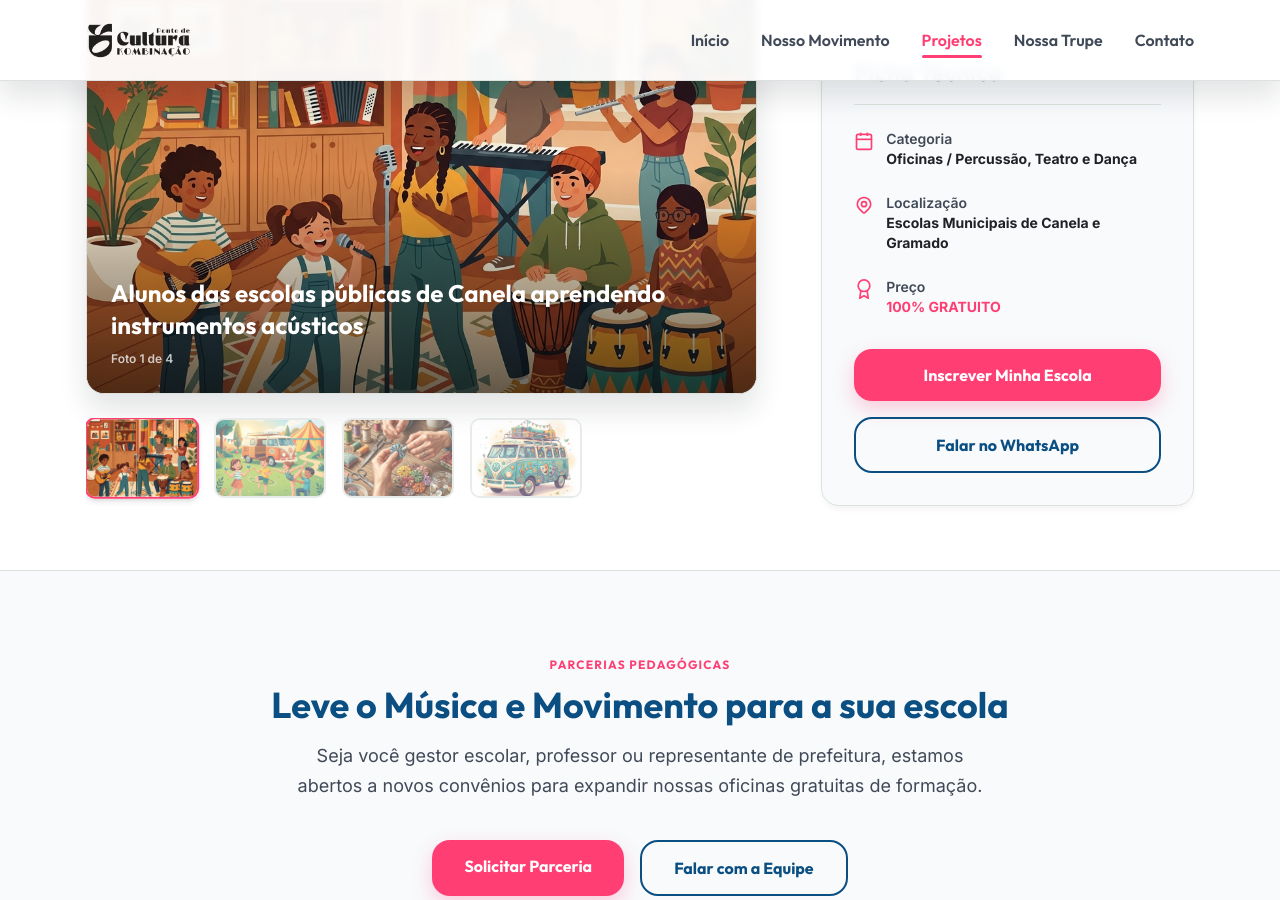
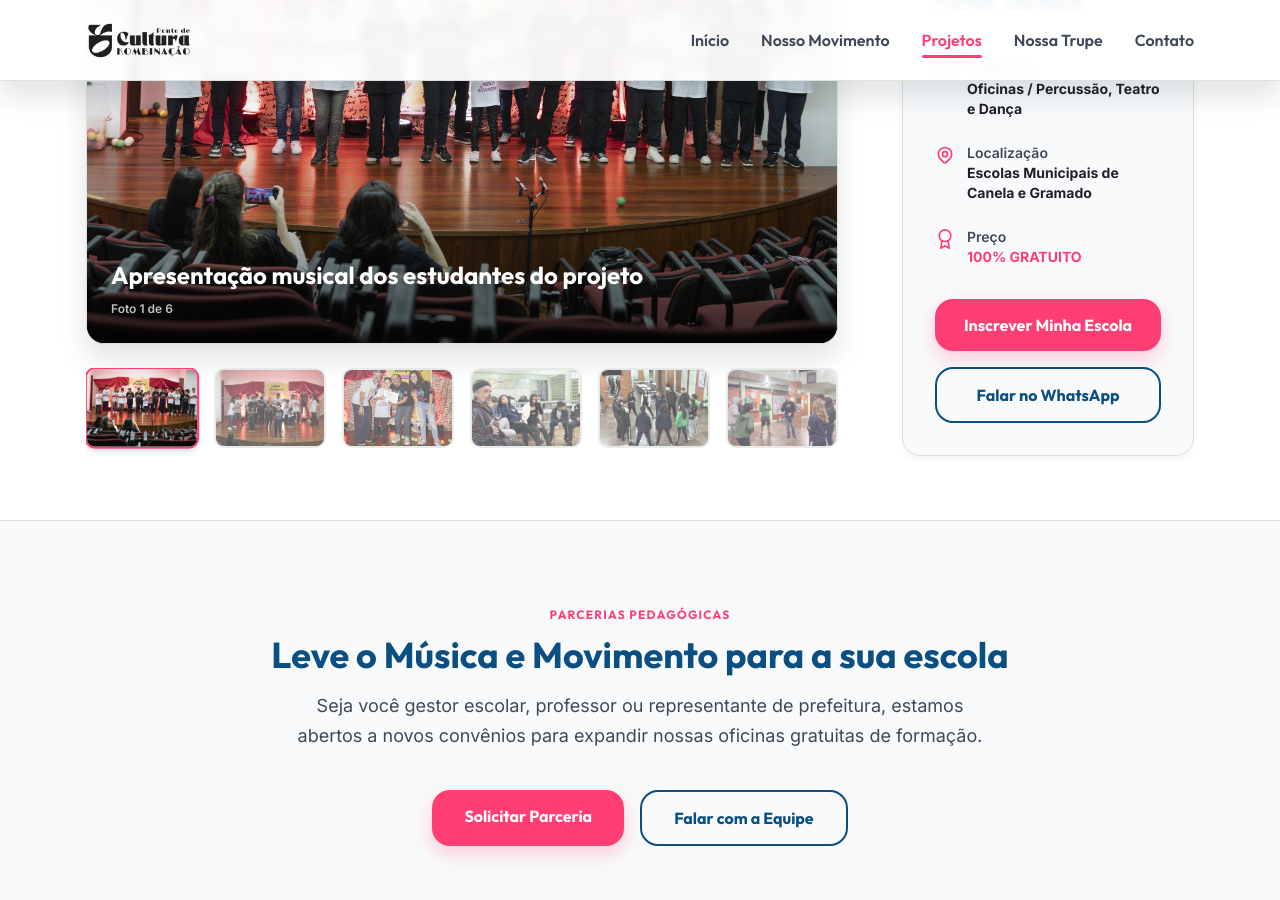
Before and after one commit to devthigas/ponto-de-cultura-site, a Jekyll site: the page built from projetos/musica-e-movimento.html, in a window 1280 px wide and 900 px high, scrolled down 2359 px. Built offline with Jekyll 4.4.1, drawn with Linux system fonts in a browser that asks for light colours; nearby versions of some CDN libraries; some of the changed text lies outside the part shown.

Commit message:
Refactor code structure for improved readability and maintainability

```diff
--- a/_config.yml
+++ b/_config.yml
@@ -1,8 +1,8 @@
 # Site settings
 title: Ponto de Cultura Kombinação
 email: contato@culturapontokombi.com.br
-whatsapp_number: "5519974047622"
-whatsapp_display: "(19) 97404-7622"
+whatsapp_number: "555499935-1789"
+whatsapp_display: "(54)9 9935-1789"
 description: >-
   O Ponto de Cultura Kombinação desenvolve projetos, espetáculos, oficinas e experiências culturais que unem arte, educação e transformação social.
 baseurl: "/ponto-de-cultura-site"
--- a/_includes/footer.html
+++ b/_includes/footer.html
@@ -16,7 +16,7 @@
             <!-- Social Icons -->
             <div class="flex gap-4 mt-2">
                 <a
-                        href="https://www.instagram.com/culturapontokombi"
+                        href="https://www.instagram.com/cultura.kombi"
                         target="_blank"
                         rel="noopener noreferrer"
                         class="w-10 h-10 rounded-full bg-white/10 flex items-center justify-center text-white hover:bg-primary hover:-translate-y-1 transition-all duration-300"
@@ -24,17 +24,6 @@
                 >
                     <svg width="20" height="20" fill="currentColor" viewBox="0 0 24 24" aria-hidden="true">
                         <path d="M12 2.163c3.204 0 3.584.012 4.85.07 3.252.148 4.771 1.691 4.919 4.919.058 1.265.069 1.645.069 4.849 0 3.205-.012 3.584-.069 4.849-.149 3.225-1.664 4.771-4.919 4.919-1.266.058-1.644.07-4.85.07-3.204 0-3.584-.012-4.849-.07-3.26-.149-4.771-1.699-4.919-4.92-.058-1.265-.07-1.644-.07-4.849 0-3.204.013-3.583.07-4.849.149-3.227 1.664-4.771 4.919-4.919 1.266-.057 1.645-.069 4.849-.069zM12 0C8.741 0 8.333.014 7.053.072 2.695.272.273 2.69.073 7.051.014 8.333 0 8.741 0 12c0 3.259.014 3.668.072 4.948.2 4.358 2.618 6.78 6.98 6.98 1.281.058 1.689.072 4.948.072 3.259 0 3.668-.014 4.948-.072 4.354-.2 6.782-2.618 6.979-6.98.059-1.28.073-1.689.073-4.948 0-3.259-.014-3.667-.072-4.947-.196-4.354-2.617-6.78-6.979-6.98C15.668.014 15.259 0 12 0zm0 5.838a6.162 6.162 0 1 0 0 12.324 6.162 6.162 0 0 0 0-12.324zM12 16a4 4 0 1 1 0-8 4 4 0 0 1 0 8zm6.406-11.845a1.44 1.44 0 1 0 0 2.881 1.44 1.44 0 0 0 0-2.881z"/>
-                    </svg>
-                </a>
-                <a
-                        href="https://www.youtube.com/@pontodeculturakombinacao"
-                        target="_blank"
-                        rel="noopener noreferrer"
-                        class="w-10 h-10 rounded-full bg-white/10 flex items-center justify-center text-white hover:bg-primary hover:-translate-y-1 transition-all duration-300"
-                        aria-label="YouTube"
-                >
-                    <svg width="20" height="20" fill="currentColor" viewBox="0 0 24 24" aria-hidden="true">
-                        <path d="M23.498 6.163a3.003 3.003 0 0 0-2.11-2.107C19.522 3.543 12 3.543 12 3.543s-7.522 0-9.388.513a3.003 3.003 0 0 0-2.11 2.107C0 8.029 0 12 0 12s0 3.971.502 5.837a3.003 3.003 0 0 0 2.11 2.107C4.478 20.457 12 20.457 12 20.457s7.522 0 9.388-.513a3.003 3.003 0 0 0 2.11-2.107C24 15.971 24 12 24 12s0-3.971-.502-5.837zM9.545 15.568V8.432L15.818 12l-6.273 3.568z"/>
                     </svg>
                 </a>
             </div>
@@ -135,23 +124,6 @@
                             class="flex-shrink-0 text-primary mt-1"
                             aria-hidden="true"
                     >
-                        <path d="M4 4h16c1.1 0 2 .9 2 2v12c0 1.1-.9 2-2 2H4c-1.1 0-2-.9-2-2V6c0-1.1.9-2 2-2z" />
-                    </svg>
-                    <span>contato@culturapontokombi.com.br</span>
-                </div>
-                <div class="flex items-start gap-3">
-                    <svg
-                            width="18"
-                            height="18"
-                            viewBox="0 0 24 24"
-                            fill="none"
-                            stroke="currentColor"
-                            stroke-width="2"
-                            stroke-linecap="round"
-                            stroke-linejoin="round"
-                            class="flex-shrink-0 text-primary mt-1"
-                            aria-hidden="true"
-                    >
                         <path d="M22 16.92v3a2 2 0 0 1-2.18 2 19.79 19.79 0 0 1-8.63-3.07 19.5 19.5 0 0 1-6-6 19.79 19.79 0 0 1-3.07-8.67A2 2 0 0 1 4.11 2h3a2 2 0 0 1 2 1.72 12.84 12.84 0 0 0 .7 2.81 2 2 0 0 1-.45 2.11L8.09 9.91a16 16 0 0 0 6 6l1.27-1.27a2 2 0 0 1 2.11-.45 12.84 12.84 0 0 0 2.81.7A2 2 0 0 1 22 16.92z" />
                     </svg>
                     <a class="hover:text-white" href="https://wa.me/{{ site.whatsapp_number }}" target="_blank" rel="noopener noreferrer">{{ site.whatsapp_display }}</a>
--- a/projetos/musica-e-movimento.html
+++ b/projetos/musica-e-movimento.html
@@ -233,10 +233,12 @@
   <script>
     document.addEventListener('DOMContentLoaded', () => {
       const galleryImages = [
-        { src: "{{ '/assets/images/oficinas_musica.png' | relative_url }}", alt: "Crianças em oficina de flauta e canto", caption: "Alunos das escolas públicas de Canela aprendendo instrumentos acústicos" },
-        { src: "{{ '/assets/images/oficinas_circo.png' | relative_url }}", alt: "Grupo praticando equilibrismo com pratos", caption: "Desenvolvimento psicomotor através do circo nas escolas municipais" },
-        { src: "{{ '/assets/images/artesanato_comunidade.png' | relative_url }}", alt: "Mulheres do grupo Fuxico das Bunitas produzindo artesanato", caption: "Espaço de convivência e oficinas de artesanato para as mães da comunidade" },
-        { src: "{{ '/assets/images/kombi_cultural.png' | relative_url }}", alt: "Kombi de caravana enfeitada com artes", caption: "Nossa Kombi itinerante levando educação artística e inclusão por toda a região" }
+        { src: "{{ '/assets/images/musica-apresentacao.jpg' | relative_url }}", alt: "Estudantes se apresentam juntos no palco do projeto Música e Movimento", caption: "Apresentação musical dos estudantes do projeto" },
+        { src: "{{ '/assets/images/musica-dinamica.jpg' | relative_url }}", alt: "Jovens participam de uma dinâmica coletiva no palco", caption: "Expressão e movimento em uma atividade coletiva" },
+        { src: "{{ '/assets/images/musica-certificado.jpg' | relative_url }}", alt: "Estudante recebe certificado ao lado de educadores", caption: "Celebração das aprendizagens e conquistas dos participantes" },
+        { src: "{{ '/assets/images/musica-roda-conversa.jpg' | relative_url }}", alt: "Educador conversa com estudantes reunidos em roda", caption: "Escuta e troca de experiências em roda de conversa" },
+        { src: "{{ '/assets/images/musica-roda.jpg' | relative_url }}", alt: "Estudantes e educador formam uma roda em atividade na escola", caption: "Atividade de integração e participação em grupo" },
+        { src: "{{ '/assets/images/musica-oficina.jpg' | relative_url }}", alt: "Educador conduz uma atividade com estudantes em uma escola", caption: "Arte-educação e criação coletiva no ambiente escolar" }
       ];
       initGallery('musica-gallery', galleryImages);
     });
```
Also changed, not shown: assets/images/musica-apresentacao.jpg (added), assets/images/musica-certificado.jpg (added), assets/images/musica-dinamica.jpg (added), assets/images/musica-oficina.jpg (added), assets/images/musica-roda-conversa.jpg (added), assets/images/musica-roda.jpg (added).
